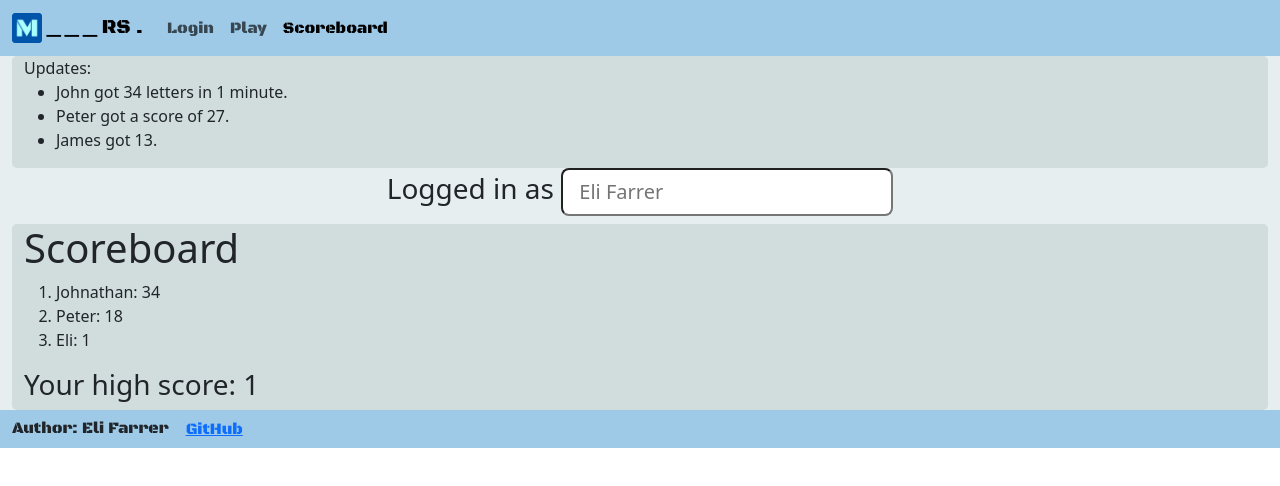
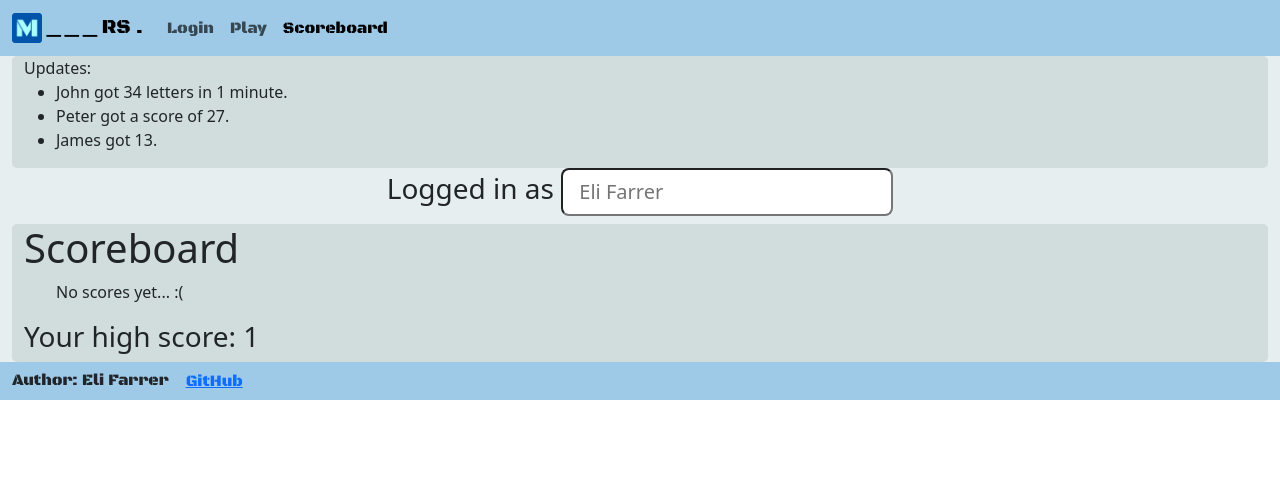
Before and after one commit to EliFarrer/startup, a React (Vite) app: page /scoreboard in a window 1280 px wide. Shown: the top 486 px of the page. Built offline with nearby package versions, Linux system fonts and the light colour scheme.

Commit message:
added code for scores

```diff
--- a/src/scoreboard/scoreboard.jsx
+++ b/src/scoreboard/scoreboard.jsx
@@ -1,6 +1,40 @@
 import React from 'react';
 
 export function Scoreboard() {
+  const score1 = { name:"ELI", num:'16'};
+  const score2 = { name:"KPJM", num:'26'};
+  const myscores = { score1, score2 };
+
+  localStorage.setItem('scores', JSON.stringify(myscores));
+
+  const [scores, setScores] = React.useState([]);
+
+  setTimeout(() => {
+    const text = localStorage.getItem('scores');
+    console.log(text);
+    if (text) { // if we have stuff
+      setScores(JSON.parse(text)); // converts to a javascript object
+      console.log("Scores text: " + text);
+
+    }
+  }, 5000); // only do this the first time
+
+
+  /* this is all the code we will inject into the table */
+  const scoreEntries = [];
+  if (scores.length) { // if we have scores
+    for(const [i, score] of scores.entries()) {
+      console.log("I: " + i + " score: " + score);
+      scoreEntries.push(
+        "yeet"
+        // <li>{score.name}: {score.num}</li>
+      );
+    }
+  } else { // if we don't have any scores
+    scoreEntries.push('No scores yet... :(');
+  }
+
+
   return (
     <main className="container-fluid">
         <div className="container-fluid" id="popup">Updates:
@@ -14,10 +48,10 @@ export function Scoreboard() {
         <h3>Logged in as <input type="text" className="form-control-lg" placeholder="Eli Farrer" /></h3>
         <div className="container-fluid" id="popup">
         <h1 className="scoreboardTitle"> Scoreboard</h1>
-        <ol className="scoreboard">
-            <li className="playerScore">Johnathan: 34</li>
+        <ol className="scoreboard">{scoreEntries}
+            {/* <li className="playerScore">Johnathan: 34</li>
             <li className="playerScore">Peter: 18</li>
-            <li className="playerScore">Eli: 1</li>
+            <li className="playerScore">Eli: 1</li> */}
         </ol>
         <h3 className="loggedPlayerHighScore">Your high score: 1</h3>
         </div>
```
